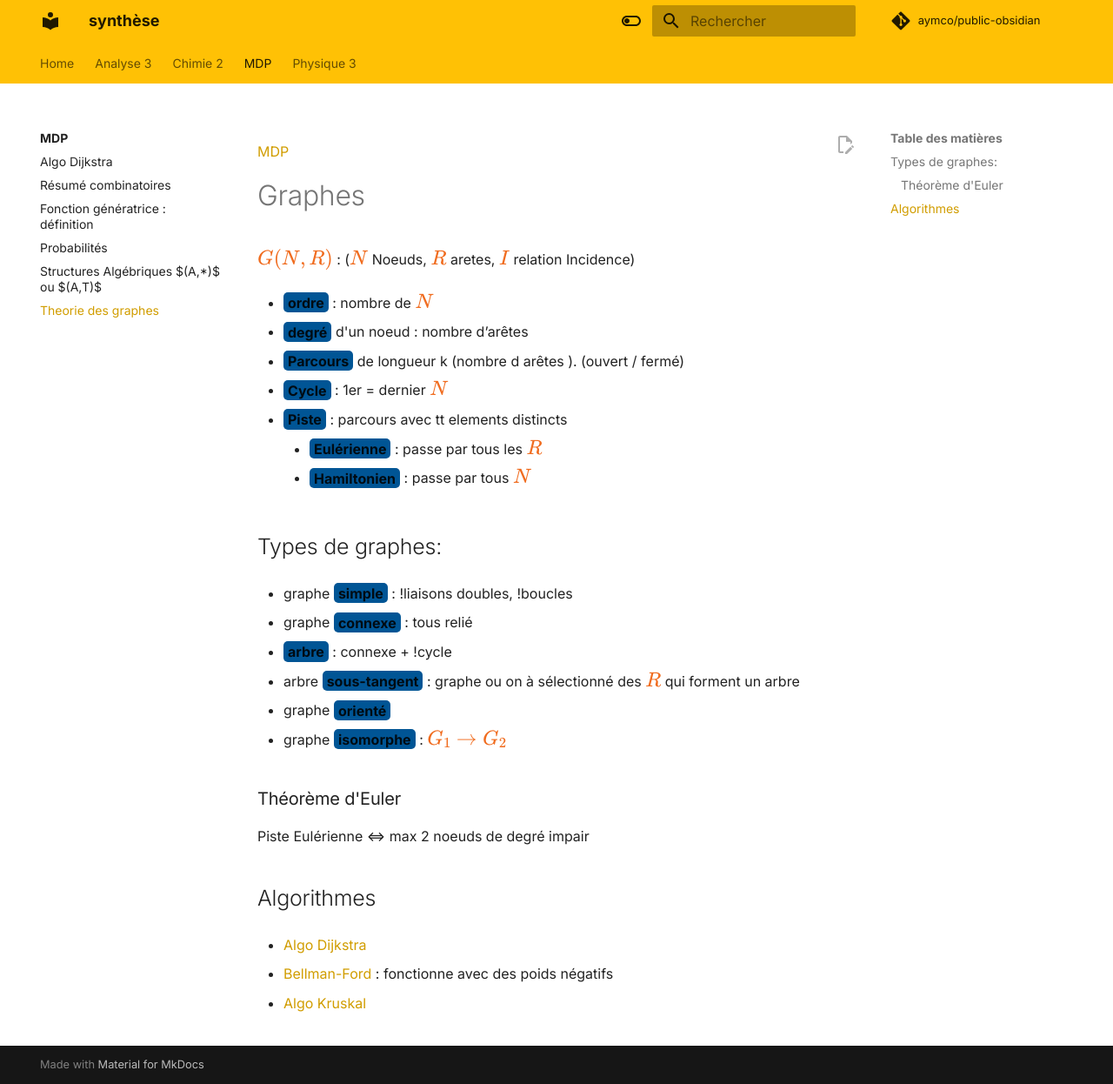
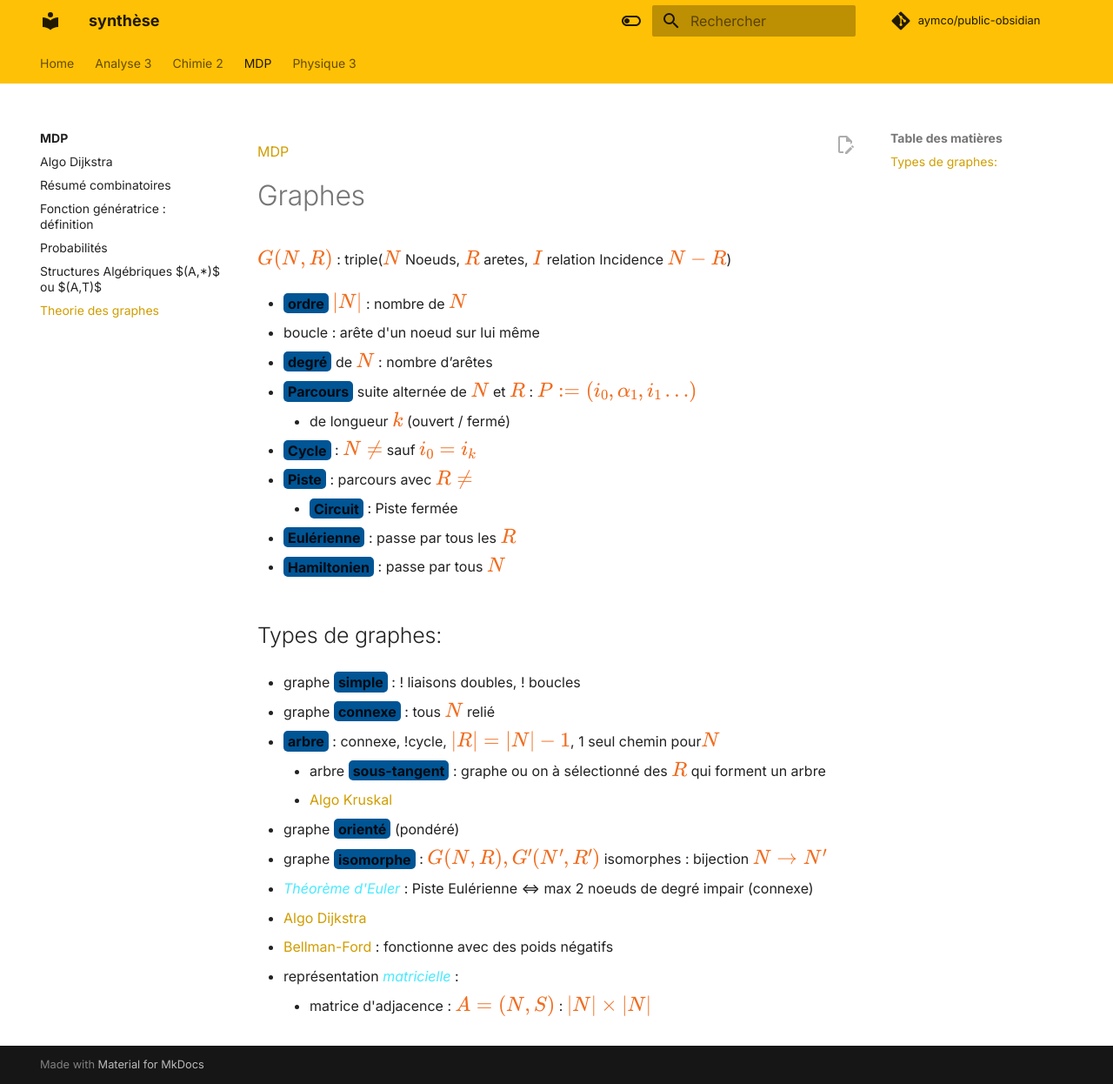
Before and after one commit to Aymco/public-obsidian, an MkDocs documentation site: the page built from docs/MDP/Theorie des graphes.md, in a window 1280 px wide and 1246 px high. Shown: the whole window at 87% size. Built offline with MkDocs 1.6.1 and Material for MkDocs 9.7.7, drawn with Linux system fonts in a browser that asks for light colours; comment, search, counter and statistics services are not loaded.

Commit message:
PUSH NOTE : Theorie des graphes.md

```diff
--- a/docs/MDP/Theorie des graphes.md
+++ b/docs/MDP/Theorie des graphes.md
@@ -7,39 +7,47 @@ updated: 2024-01-04
 
 [MDP](MDP.md)
 # Graphes
-$G(N,R)$ :  ($N$ Noeuds, $R$ aretes, $I$ relation Incidence)
+$G(N,R)$ :  triple($N$ Noeuds, $R$ aretes, $I$ relation Incidence $N-R$)
 
-- **ordre** : nombre de $N$
+- **ordre** $|N|$ : nombre de $N$
 
-- **degré** d'un noeud : nombre d’arêtes
+- boucle : arête d'un noeud sur lui même
 
-- **Parcours** de longueur k (nombre d arêtes ).  (ouvert / fermé)
+- **degré** de $N$ : nombre d’arêtes
 
-- **Cycle** : 1er = dernier $N$
+- **Parcours** suite alternée de $N$ et $R$ : $P:=(i_{0}, \alpha_{1},i_{1} \dots)$
+	- de longueur $k$ (ouvert / fermé)
 
-- **Piste** : parcours avec tt elements distincts
-	- **Eulérienne** : passe par tous les $R$
-	- **Hamiltonien** : passe par tous $N$
+- **Cycle** : $N\neq$  sauf $i_{0}=i_{k}$
+
+- **Piste** : parcours avec $R\neq$
+	- **Circuit** : Piste fermée
+
+- **Eulérienne** : passe par tous les $R$
+
+- **Hamiltonien** : passe par tous $N$
 
 ## Types de graphes:
 
-- graphe **simple** : !liaisons doubles, !boucles
+- graphe **simple** : ! liaisons doubles, ! boucles
 
-- graphe **connexe** : tous relié
+- graphe **connexe** : tous $N$ relié
 
-- **arbre** : connexe + !cycle
+- **arbre** : connexe,  !cycle, $|R|=|N|-1$, 1 seul chemin pour$N$
+	- arbre **sous-tangent** : graphe ou on à sélectionné des $R$ qui forment un arbre
+	- [Algo Kruskal](Algo%20Kruskal.md)
 
-- arbre **sous-tangent** : graphe ou on à sélectionné des $R$ qui forment un arbre
+- graphe **orienté** (pondéré)
 
-- graphe **orienté**
+- graphe **isomorphe** : $G(N,R),G'(N',R')$ isomorphes : bijection $N\to N'$
 
-- graphe **isomorphe** : $G_{1} \to G_{2}$
-### Théorème d'Euler
-Piste Eulérienne <=> max 2 noeuds de degré impair
-## Algorithmes
+- *Théorème d'Euler* : Piste Eulérienne <=> max 2 noeuds de degré impair (connexe)
+
 
 - [Algo Dijkstra](Algo%20Dijkstra.md)
 
 - [Bellman-Ford](Bellman-Ford.md) : fonctionne avec des poids négatifs
 
-- [Algo Kruskal](Algo%20Kruskal.md)
+
+- représentation *matricielle* :
+	- matrice d'adjacence : $A=(N,S)$ : $|N|\times |N|$
```
